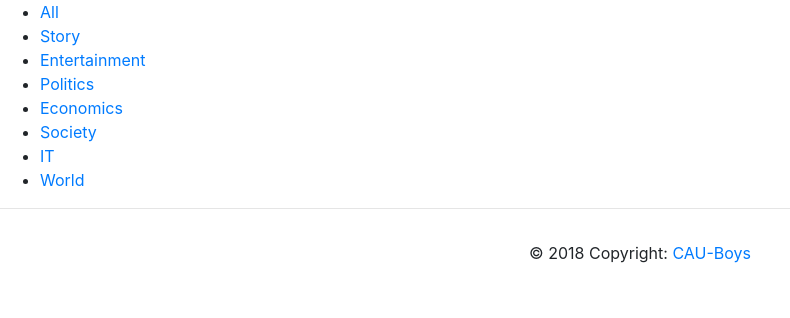
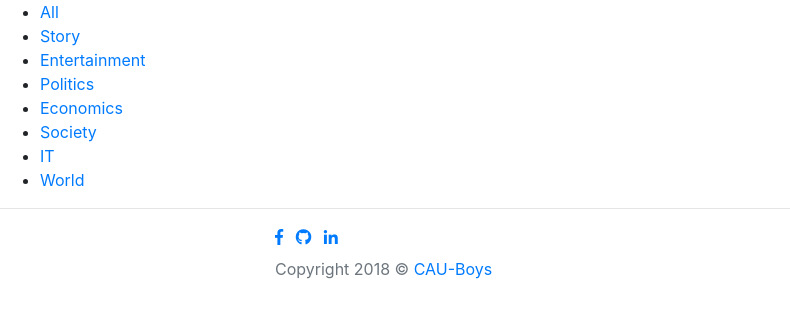
Before and after one commit to cau-boys/today_topic, a Django app: template today_topic/today_topic/templates/today_topic/base.html in a window 1280 px wide. Shown: the top 318 px of the page, without its empty margins (0-790 px from the left). Run offline with Django 3.2, Linux system fonts and the light colour scheme; the template is opened without the code that fills it, so the values that code supplies are empty; some libraries are stand-ins or nearby versions; some web fonts are replaced.

Commit message:
web/footer 수정

```diff
--- a/today_topic/today_topic/templates/today_topic/base.html
+++ b/today_topic/today_topic/templates/today_topic/base.html
@@ -56,15 +56,41 @@
 <main>
     {% block contents %}{% endblock %}
     {% block footer %}
-        <!-- FOOTER -->
         <hr>
-        <footer class="container mt-3">
-            <!-- Copyright -->
-            <div class="text-center py-3">© 2018 Copyright:
-                <a href="https://github.com/cau-boys/today_topic">CAU-Boys</a>
+        <!-- Footer -->
+        <footer>
+            <div class="container">
+                <div class="row">
+                    <div class="col-lg-8 col-md-10 mx-auto">
+                        <!-- Icons -->
+                        <ul class="list-inline social-buttons mb-2">
+                            <!-- Facebook -->
+                            <li class="list-inline-item">
+                                <a href="#">
+                                    <i class="fab fa-facebook-f"></i>
+                                </a>
+                            </li>
+                            <!-- GitHub -->
+                            <li class="list-inline-item">
+                                <a href="#">
+                                    <i class="fab fa-github"></i>
+                                </a>
+                            </li>
+                            <!-- LinkedIn -->
+                            <li class="list-inline-item">
+                                <a href="#">
+                                    <i class="fab fa-linkedin-in"></i>
+                                </a>
+                            </li>
+                        </ul><!-- /Icons -->
+                        <!-- Copyright -->
+                        <p class="copyright text-muted">
+                            Copyright 2018 &copy; <a href="https://github.com/cau-boys/today_topic">CAU-Boys</a>
+                        </p><!-- /Copyright -->
+                    </div>
+                </div>
             </div>
-            <!-- /Copyright -->
-        </footer><!-- /FOOTER -->
+        </footer><!-- /Footer -->
     {% endblock %}
 </main>
 
```
